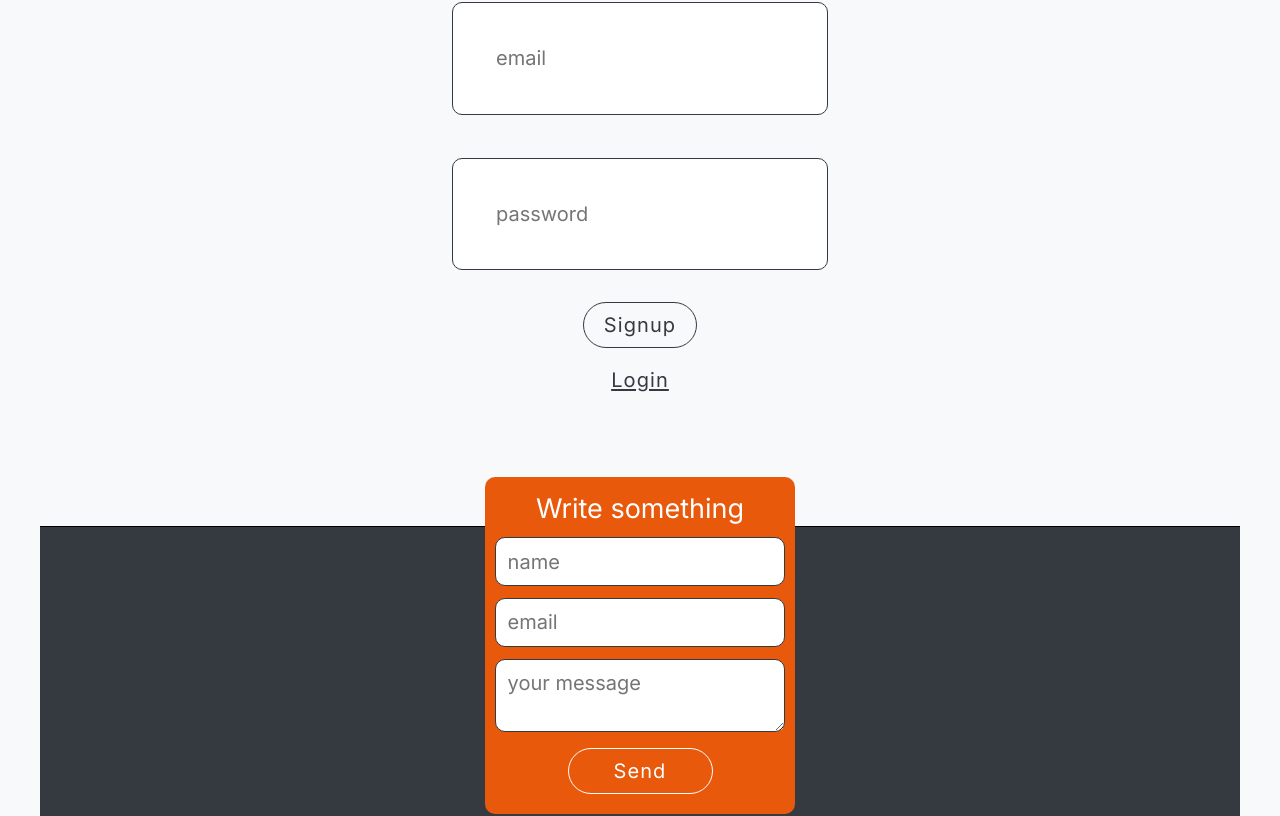
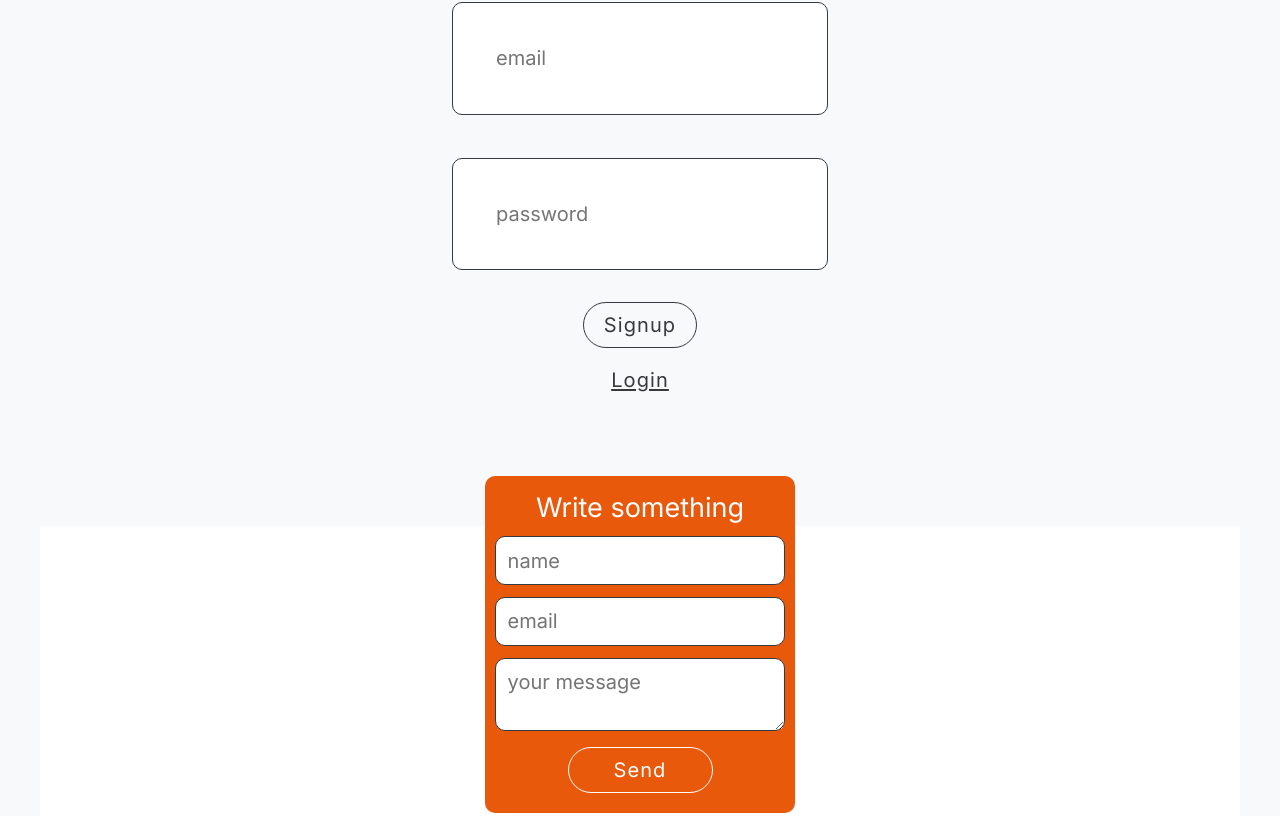
Before and after one commit to adkinsmpage/blog-page, a Next.js app: page /user/signup in a window 1280 px wide. Shown: the part 368-1184 px from the top of the page. Built offline with nearby package versions, Linux system fonts and the light colour scheme; no server answers.

Commit message:
add style to comments

```diff
--- a/components/Comment/Comment.module.css
+++ b/components/Comment/Comment.module.css
@@ -1,12 +1,22 @@
 .wrapper {
   display: flex;
   flex-direction: column;
+  margin: 6% 0;
 }
 .info {
   display: flex;
   justify-content: space-between;
+  background-color: #f1f3f5;
+  padding: 3%;
+}
+.content {
+  padding: 3%;
 }
 .removeBtn {
-  color: red;
-  text-align: end;
+  color: #c92a2a;
+  justify-self: flex-start;
+  align-self: flex-end;
+  margin: 0;
+  padding: 0;
+  width: 40%;
 }
--- a/components/Footer/Footer.module.css
+++ b/components/Footer/Footer.module.css
@@ -1,7 +1,7 @@
 .wrapper {
   padding: 10% 5%;
-  background-color: #343a40;
-  border-top: 1px solid black;
+  background-color: white;
+  /* border-top: 1px solid black; */
   position: relative;
   margin-top: 100px;
   height: 290px;
--- a/components/Post/Post.module.css
+++ b/components/Post/Post.module.css
@@ -41,7 +41,7 @@
 @media (min-width: 750px) {
   .wrapper {
     padding: 0 3% 7%;
-    margin-bottom: 10%;
+    margin-bottom: 8%;
   }
 }
 @media (min-width: 750px) {
```
